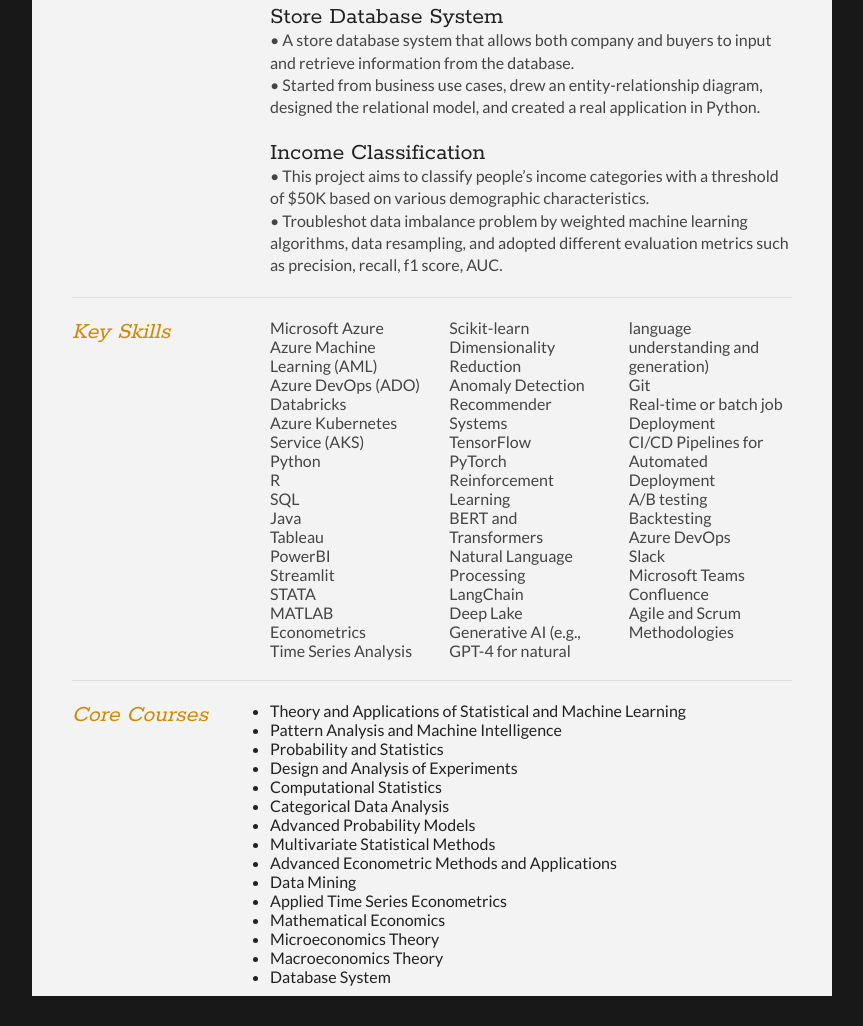
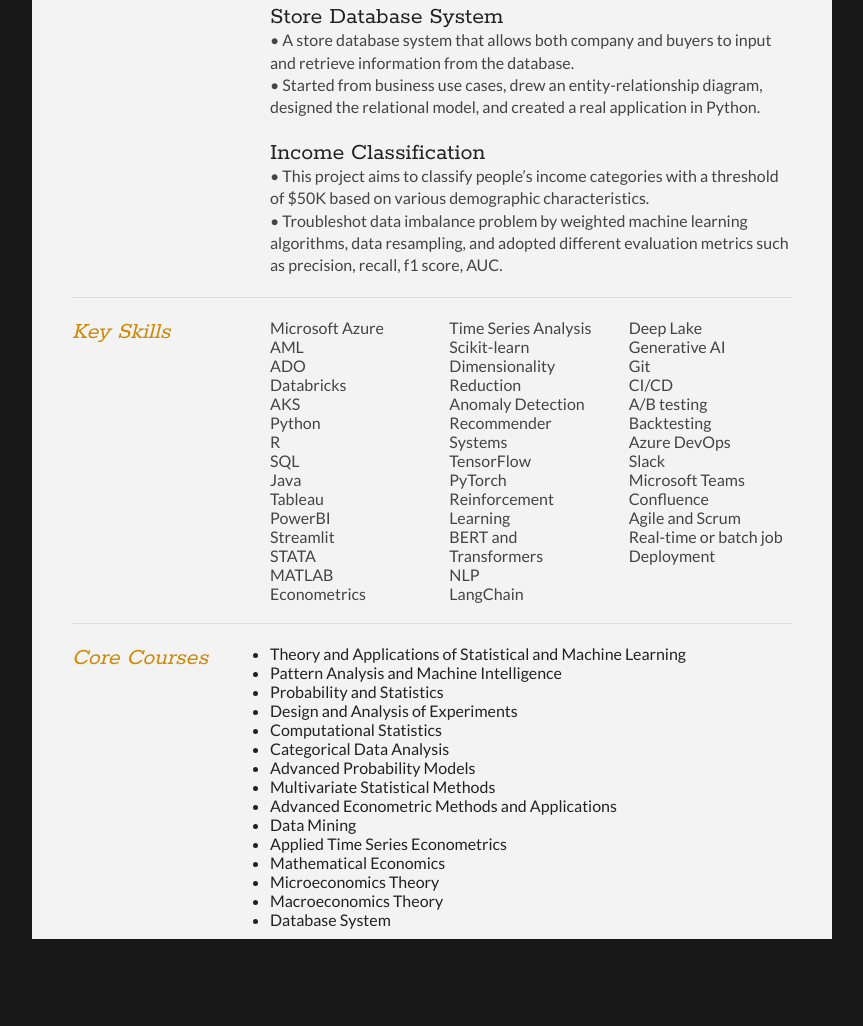
Before and after one commit to LinsiLin/LinsiLin.githubfile.io, a website: page resume.html in a window 1280 px wide. Shown: the part 3074-4100 px from the top of the page, without its empty margins (208-1071 px from the left). After the commit the page ends 4043 px from the top, so only its background shows below. Drawn offline with Linux system fonts and the light colour scheme.

Commit message:
Update resume.html

```diff
--- a/resume.html
+++ b/resume.html
@@ -193,10 +193,10 @@
 			<div class="sectionContent">
 				<ul class="keySkills">
 					<li>Microsoft Azure</li>
-<li>Azure Machine Learning (AML)</li>
-<li>Azure DevOps (ADO)</li>
+<li>AML</li>
+<li>ADO</li>
 <li>Databricks</li>
-<li>Azure Kubernetes Service (AKS)</li>
+<li>AKS</li>
 <li>Python</li>
 <li>R</li>
 <li>SQL</li>
@@ -216,20 +216,20 @@
 <li>PyTorch</li>
 <li>Reinforcement Learning</li>
 <li>BERT and Transformers</li>
-<li>Natural Language Processing</li>
+<li>NLP</li>
 <li>LangChain</li>
 <li>Deep Lake</li>
-<li>Generative AI (e.g., GPT-4 for natural language understanding and generation)</li>
+<li>Generative AI</li>
 <li>Git</li>
-<li>Real-time or batch job Deployment</li>
-<li>CI/CD Pipelines for Automated Deployment</li>
+<li>CI/CD</li>
 <li>A/B testing</li>
 <li>Backtesting</li>
 <li>Azure DevOps</li>
 <li>Slack</li>
 <li>Microsoft Teams</li>
 <li>Confluence</li>
-<li>Agile and Scrum Methodologies</li>
+<li>Agile and Scrum</li>
+<li>Real-time or batch job Deployment</li>
 
 
 				</ul>
```
